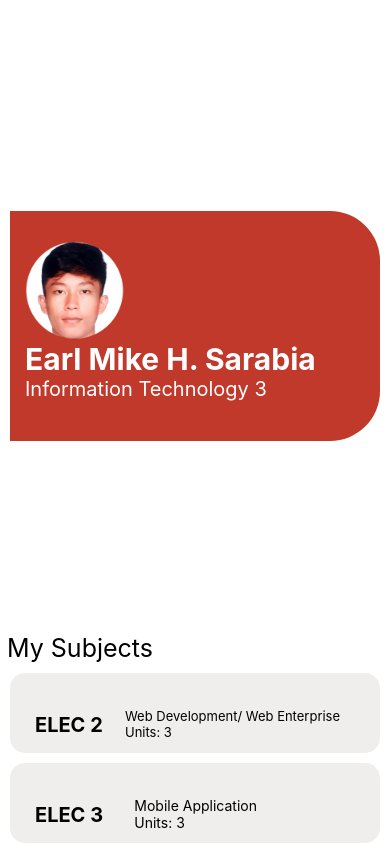
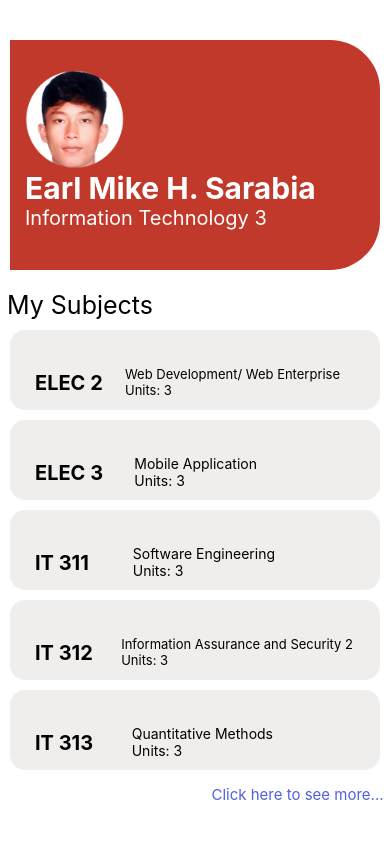
Before and after one commit to esmike03/Activity1-ReactNativeFlowBox, a React Native app: screen / in a window 390 px wide. Shown: the top 844 px of the page. Built offline with nearby package versions, Linux system fonts and the light colour scheme.

Commit message:
Initial Change

```diff
--- a/package.json
+++ b/package.json
@@ -9,6 +9,7 @@
     "web": "expo start --web"
   },
   "dependencies": {
+    "@expo/webpack-config": "^19.0.0",
     "expo": "~49.0.8",
     "expo-status-bar": "~1.6.0",
     "react": "18.2.0",
--- a/style/Styles.js
+++ b/style/Styles.js
@@ -5,7 +5,9 @@ export const styles = StyleSheet.create({
 
       backgroundColor: '#fff',
       alignItems: 'center',
-      justifyContent: 'space-evenly'
+      flexDirection: 'column',
+      justifyContent: 'flex-start',
+      flex: 1
 
     },
     container2: {
@@ -21,7 +23,8 @@ export const styles = StyleSheet.create({
         height: 230,
         marginTop: 40,
         borderTopRightRadius: 50,
-        borderBottomRightRadius: 50
+        borderBottomRightRadius: 50,
+
     },
     subheader: {
         width: 370,
```
Also changed, not shown: 1 other file (tests, documents, lock files or other folders).
